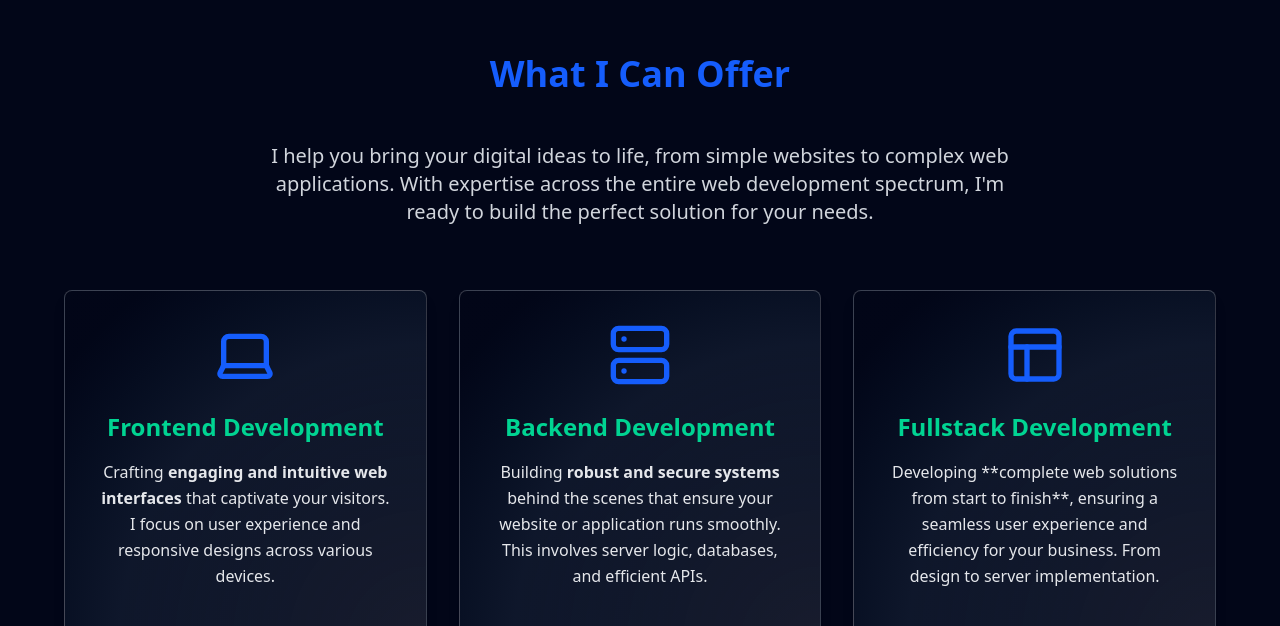
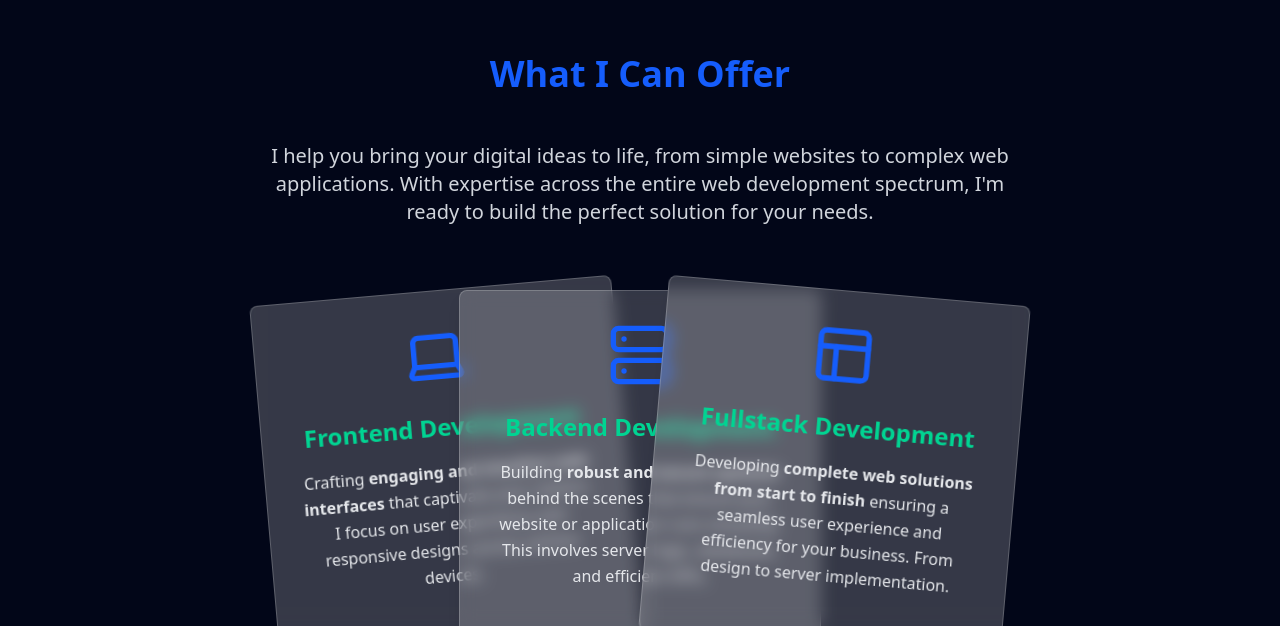
Before and after one commit to AchmadFajarN/web-porto, a React (Vite) app: page / in a window 1280 px wide. Shown: the part 2174-2800 px from the top of the page. Built offline with nearby package versions, Linux system fonts and the light colour scheme.

Commit message:
add footer

```diff
--- a/src/components/Contact.jsx
+++ b/src/components/Contact.jsx
@@ -7,18 +7,33 @@ const Contact = () => {
       <div className="">
         <div className="py-16 bg-slate-950 text-white">
           <div className="container mx-auto">
-            <motion.h2 initial={{translateY: 100, opacity: 0}} whileInView={{translateY: 0, opacity: 1}} transition={{duration: 0.4, ease: ['easeIn']}} className="text-4xl font-bold text-center mb-12 text-blue-600">
+            <motion.h2
+              initial={{ translateY: 100, opacity: 0 }}
+              whileInView={{ translateY: 0, opacity: 1 }}
+              transition={{ duration: 0.4, ease: ["easeIn"] }}
+              className="text-4xl font-bold text-center mb-12 text-blue-600"
+            >
               What I Can Offer
             </motion.h2>
-            <motion.p initial={{translateY: 100, opacity: 0}} whileInView={{translateY: 0, opacity: 1}} transition={{duration: 0.4, ease: ['easeIn']}} className="text-xl text-center mb-16 max-w-3xl mx-auto text-gray-300">
+            <motion.p
+              initial={{ translateY: 100, opacity: 0 }}
+              whileInView={{ translateY: 0, opacity: 1 }}
+              transition={{ duration: 0.4, ease: ["easeIn"] }}
+              className="text-xl text-center mb-16 max-w-3xl mx-auto text-gray-300"
+            >
               I help you bring your digital ideas to life, from simple websites
               to complex web applications. With expertise across the entire web
               development spectrum, I'm ready to build the perfect solution for
               your needs.
             </motion.p>
 
-            <div className="grid grid-cols-1 md:grid-cols-2 lg:grid-cols-3 gap-8">
-              <motion.div initial={{translateY: 100, opacity: 0}} whileInView={{translateY: 0, opacity: 1}} transition={{duration: 0.4, ease: ['easeIn']}} className="gradient-primary rounded-lg shadow-lg p-8 flex flex-col items-center text-center border border-white/20 hover:scale-105 transition-transform duration-300">
+            <div className="grid grid-cols-1 md:grid-cols-3 gap-8 group">
+              <motion.div
+                initial={{ translateY: 100, opacity: 0 }}
+                whileInView={{ translateY: 0, opacity: 1 }}
+                transition={{ duration: 0.4, ease: ["easeIn"] }}
+                className="bg-white/20 backdrop-blur-sm md:translate-x-[200px] group-hover:translate-x-0 group-hover:rotate-0 md:rotate-[-5deg] rounded-lg shadow-lg p-8 flex flex-col items-center text-center border border-white/20  transition-transform duration-300"
+              >
                 <div className="text-blue-600 mb-6">
                   <Laptop className="w-16 h-16" />
                 </div>
@@ -32,7 +47,12 @@ const Contact = () => {
                 </p>
               </motion.div>
 
-              <motion.div initial={{translateY: 100, opacity: 0}} whileInView={{translateY: 0, opacity: 1}} transition={{duration: 0.5, ease: ['easeIn']}} className="gradient-primary rounded-lg shadow-lg p-8 flex flex-col items-center text-center border border-white/20 hover:scale-105 transition-transform duration-300">
+              <motion.div
+                initial={{ translateY: 100, opacity: 0 }}
+                whileInView={{ translateY: 0, opacity: 1 }}
+                transition={{ duration: 0.4, ease: ["easeIn"] }}
+                className="bg-white/20 backdrop-blur-sm z-10 rounded-lg shadow-lg p-8 flex flex-col items-center text-center border border-white/20  transition-transform"
+              >
                 <div className="text-blue-600 mb-6">
                   <Server className="w-16 h-16" />
                 </div>
@@ -40,13 +60,18 @@ const Contact = () => {
                   Backend Development
                 </h3>
                 <p className="text-gray-200 leading-relaxed mb-6">
-                  Building <b>robust and secure systems</b> behind the scenes that
-                  ensure your website or application runs smoothly. This
+                  Building <b>robust and secure systems</b> behind the scenes
+                  that ensure your website or application runs smoothly. This
                   involves server logic, databases, and efficient APIs.
                 </p>
               </motion.div>
 
-              <motion.div initial={{translateY: 100, opacity: 0}} whileInView={{translateY: 0, opacity: 1}} transition={{duration: 0.6, ease: ['easeIn']}} className="gradient-primary rounded-lg shadow-lg p-8 flex flex-col items-center text-center border border-white/20 hover:scale-105 transition-transform duration-300">
+              <motion.div
+                initial={{ translateY: 100, opacity: 0 }}
+                whileInView={{ translateY: 0, opacity: 1 }}
+                transition={{ duration: 0.4, ease: ["easeIn"] }}
+                className="bg-white/20 z-20 md:translate-x-[-200px] group-hover:translate-x-0 group-hover:rotate-0 md:rotate-[5deg] backdrop-blur-sm rounded-lg shadow-lg p-8 flex flex-col items-center text-center transition-transform duration-300 border border-white/20"
+              >
                 <div className="text-blue-600 mb-6">
                   <Layout className="w-16 h-16" />
                 </div>
@@ -54,7 +79,7 @@ const Contact = () => {
                   Fullstack Development
                 </h3>
                 <p className="text-gray-200 leading-relaxed mb-6">
-                  Developing **complete web solutions from start to finish**,
+                  Developing <b>complete web solutions from start to finish </b>
                   ensuring a seamless user experience and efficiency for your
                   business. From design to server implementation.
                 </p>
@@ -67,10 +92,13 @@ const Contact = () => {
               </h3>
               <a
                 href="#contact"
-                className="inline-flex items-center px-8 py-4 border border-transparent text-lg font-medium rounded-full shadow-sm text-slate-950 bg-emerald-400 hover:bg-emerald-500 transition-colors duration-300"
+                className="relative block w-[15rem] group py-1 mx-auto"
               >
-                Contact Me Now
-                <Phone className="ml-3 w-5 h-5" />{" "}
+                <div className="flex justify-center z-50 mx-auto items-center w-60 px-6 rounded-full relative py-4 bg-slate-950">
+                  Contact Me Now
+                  <Phone className="ml-3 w-5 h-5" />
+                </div>
+                <div className="absolute inset-0 group-hover:blur-md transition-all ease-in w-full animate-tilt rounded-full blur-sm bg-conic from-blue-600 to-emerald-400 to-50%"></div>
               </a>
             </div>
           </div>
--- /dev/null
+++ b/src/components/Footer.jsx
@@ -0,0 +1,20 @@
+import { Linkedin, Github } from "lucide-react"
+
+const Footer = () => {
+  return (
+    <footer className="w-full h-60 flex flex-col justify-center items-center gap-5 bg-black/50 px-2 py-4">
+        <div className="flex gap-4">
+            <Linkedin />
+            <Github />
+        </div>
+        <ul className="flex gap-4">
+            <li>Home</li>
+            <li>Project</li>
+            <li>About</li>
+        </ul>
+        <p className="text-sm font-semibold mt-5 text-center">© 2025 | Achmad Fajar | achmadfajar712@gmail.com</p>
+    </footer>
+  )
+}
+
+export default Footer
--- a/src/pages/Homepage.jsx
+++ b/src/pages/Homepage.jsx
@@ -1,17 +1,17 @@
-import Sidebar from '../components/Sidebar'
 import Hero from '../components/Hero'
 import Project from '../components/Project'
 import Tools from '../components/Tools'
 import Contact from '../components/Contact'
+import Footer from '../components/Footer'
 
 const Homepage = () => {
   return (
     <div className='bg-slate-950 min-w-full min-h-[100vh] text-slate-100 overflow-hidden'>
-      <Sidebar />
       <Hero />
       <Project />
       <Tools />
       <Contact />
+      <Footer />
     </div>
   )
 }
--- a/src/style/index.css
+++ b/src/style/index.css
@@ -9,6 +9,7 @@
 @theme {
   --animate-wiggle: wiggle 5s linear infinite;
   --animate-infinite-scroll: infinite-scroll  30s linear infinite;
+  --animate-tilt: tilt 10s linear infinite;
 
   @keyframes wiggle {
     to {
@@ -22,4 +23,16 @@
     }
   }
 
+  @keyframes tilt {
+    0%, 50%, 100%{
+      transform: rotate(0deg)
+    }
+    25%{
+      transform: rotate(1deg)
+    }
+    75%{
+      transform: rotate(-1deg)
+    }
+  }
+
 }
```
